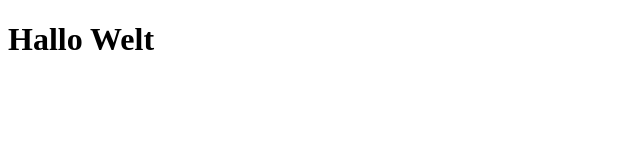
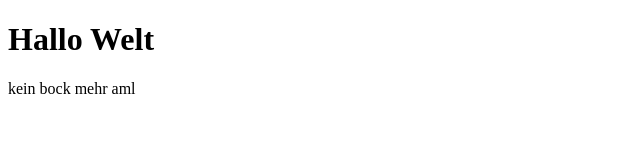
Before and after one commit to elion74/first, a plain HTML site: page index.html in a window 1280 px wide. Shown: the whole page, without its empty margins (0-640 px from the left). Drawn offline with Linux system fonts and the light colour scheme.

Commit message:
added text

```diff
--- a/index.html
+++ b/index.html
@@ -7,5 +7,6 @@
 </head>
 <body>
     <h1>Hallo Welt</h1>
+    <p>kein bock mehr aml</p>
 </body>
 </html>
```
